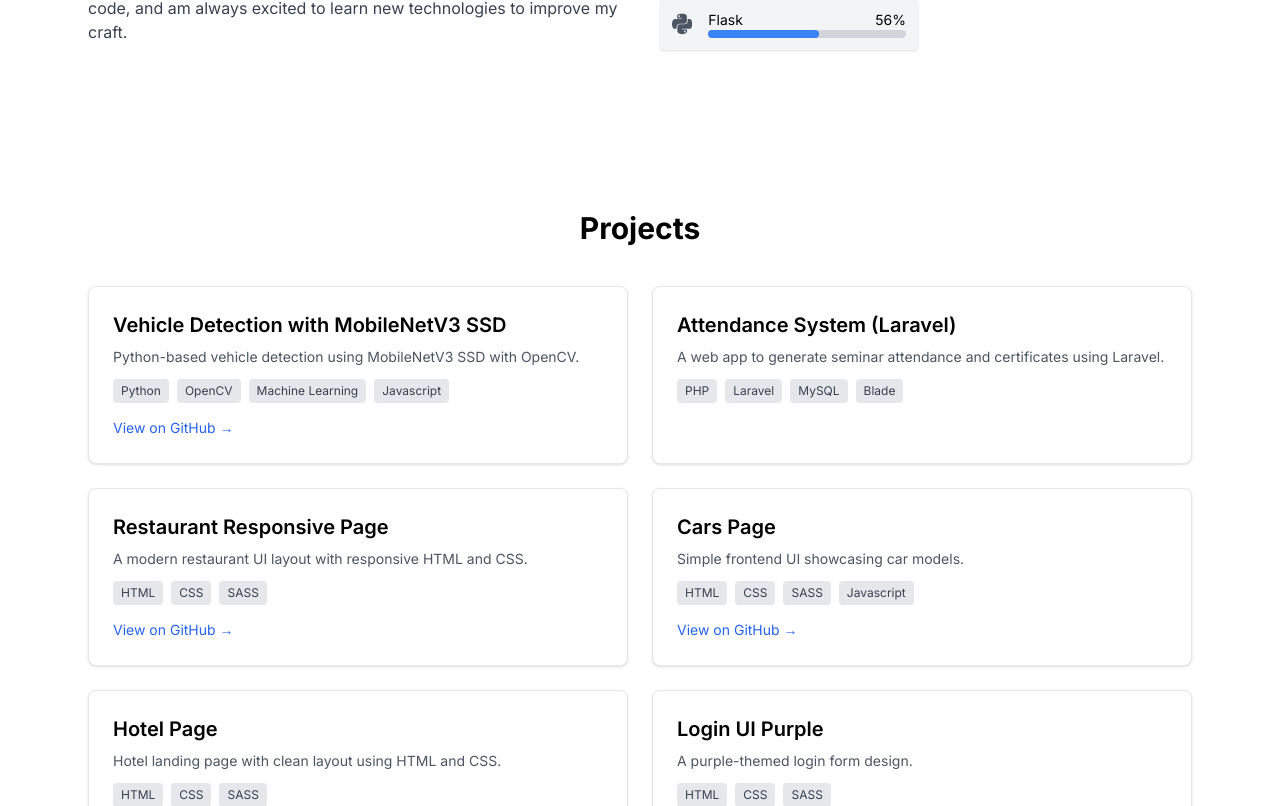
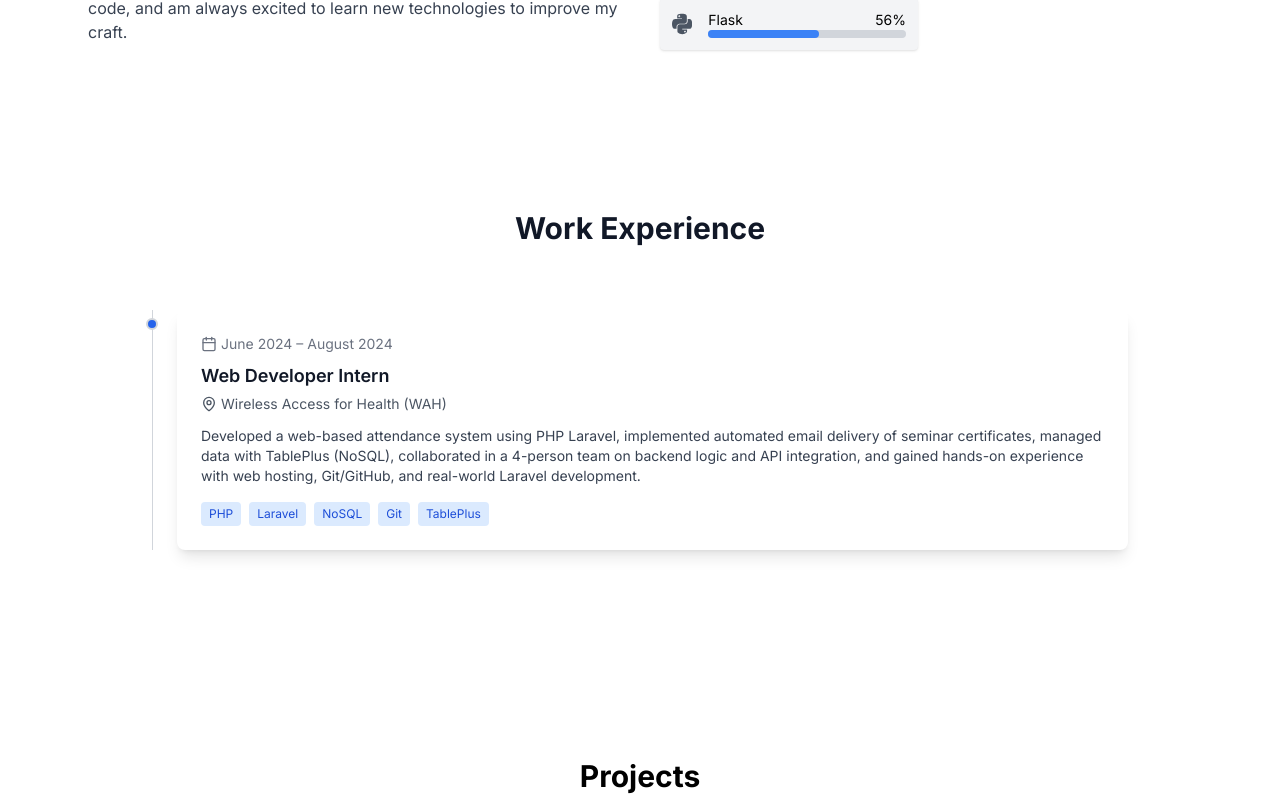
Before and after one commit to SpimJO/My-Portfolio, a React (Create React App) app: page / in a window 1280 px wide. Shown: the part 1414-2220 px from the top of the page. Built offline with nearby package versions, Linux system fonts and the light colour scheme.

Commit message:
add work history pages and change the nav bar responsive

```diff
--- a/src/App.js
+++ b/src/App.js
@@ -6,6 +6,7 @@ import Home from "./pages/Home";
 import About from "./pages/About";
 import Projects from "./pages/Projects";
 import Contact from "./pages/Contact";
+import Experience from "./pages/Experience";
 
 export default function App() {
   return (
@@ -15,6 +16,7 @@ export default function App() {
         <main>
           <Home id="home" />
           <About id="about" />
+          <Experience id="experience" />
           <Projects id="projects" />
           <Contact id="contact" />
         </main>
--- a/src/components/Navbar.jsx
+++ b/src/components/Navbar.jsx
@@ -1,20 +1,45 @@
-import React from "react";
+import React, { useState } from "react";
 import DarkModeToggle from './DarkModeToggle';
-
+import { Menu, X } from 'lucide-react';
 
 export default function Navbar() {
+  const [isOpen, setIsOpen] = useState(false);
+
+  const toggleMenu = () => setIsOpen(!isOpen);
+
   return (
     <header className="sticky top-0 z-50 bg-white dark:bg-gray-800 shadow-sm transition-colors duration-300">
       <nav className="flex justify-between items-center px-6 py-4 max-w-6xl mx-auto">
         <h1 className="text-xl font-bold text-black dark:text-white">Jericho Canlas</h1>
-          <ul className="flex space-x-6 text-sm font-medium">
+
+        {/* Desktop Menu */}
+        <ul className="hidden md:flex space-x-6 text-sm font-medium">
           <li><a href="#home" className="hover:text-blue-600 dark:hover:text-blue-400 text-black dark:text-white transition">Home</a></li>
           <li><a href="#about" className="hover:text-blue-600 dark:hover:text-blue-400 text-black dark:text-white transition">About</a></li>
+          <li><a href="#experience" className="hover:text-blue-600 dark:hover:text-blue-400 text-black dark:text-white transition">Work History</a></li>
           <li><a href="#projects" className="hover:text-blue-600 dark:hover:text-blue-400 text-black dark:text-white transition">Projects</a></li>
           <li><a href="#contact" className="hover:text-blue-600 dark:hover:text-blue-400 text-black dark:text-white transition">Contact</a></li>
         </ul>
-  <DarkModeToggle />
-</nav>
+
+        {/* Dark mode toggle + mobile icon */}
+        <div className="flex items-center gap-4">
+          <DarkModeToggle />
+          <button onClick={toggleMenu} className="md:hidden text-black dark:text-white">
+            {isOpen ? <X /> : <Menu />}
+          </button>
+        </div>
+      </nav>
+
+      {/* Mobile Menu */}
+      {isOpen && (
+        <ul className="md:hidden px-6 pb-4 space-y-2 bg-white dark:bg-gray-800">
+          <li><a href="#home" onClick={toggleMenu} className="block text-black dark:text-white hover:text-blue-600 dark:hover:text-blue-400">Home</a></li>
+          <li><a href="#about" onClick={toggleMenu} className="block text-black dark:text-white hover:text-blue-600 dark:hover:text-blue-400">About</a></li>
+          <li><a href="#experience" onClick={toggleMenu} className="block text-black dark:text-white hover:text-blue-600 dark:hover:text-blue-400">Work History</a></li>
+          <li><a href="#projects" onClick={toggleMenu} className="block text-black dark:text-white hover:text-blue-600 dark:hover:text-blue-400">Projects</a></li>
+          <li><a href="#contact" onClick={toggleMenu} className="block text-black dark:text-white hover:text-blue-600 dark:hover:text-blue-400">Contact</a></li>
+        </ul>
+      )}
     </header>
   );
 }
--- /dev/null
+++ b/src/pages/Experience.jsx
@@ -0,0 +1,83 @@
+import React from 'react';
+import { motion } from 'framer-motion';
+import { Calendar, MapPin } from 'lucide-react';
+
+const experiences = [
+  {
+    company: 'Wireless Access for Health (WAH)',
+    role: 'Web Developer Intern',
+    duration: 'June 2024 – August 2024',
+    description:
+      'Developed a web-based attendance system using PHP Laravel, implemented automated email delivery of seminar certificates, managed data with TablePlus (NoSQL), collaborated in a 4-person team on backend logic and API integration, and gained hands-on experience with web hosting, Git/GitHub, and real-world Laravel development.',
+    tech: ['PHP', 'Laravel', 'NoSQL', 'Git', 'TablePlus'],
+  }//,
+  //{
+   // company: 'Future Opportunity',
+   // role: 'Open for Offers',
+   // duration: 'Coming Soon',
+   // description:
+   //   'This space is reserved for your next exciting opportunity. Stay tuned for what’s next!',
+   // tech: ['React', 'Tailwind', 'Next.js', 'MongoDB'],
+ // }
+];
+
+export default function Experience({ id }) {
+  return (
+    <section id={id} className="max-w-5xl mx-auto px-6 py-20">
+      <motion.h2
+        className="text-3xl font-bold text-center text-gray-900 dark:text-white mb-16"
+        initial={{ opacity: 0, y: 20 }}
+        whileInView={{ opacity: 1, y: 0 }}
+        transition={{ duration: 0.6 }}
+        viewport={{ once: true }}
+      >
+        Work Experience
+      </motion.h2>
+
+      <div className="relative border-l border-gray-300 dark:border-gray-600">
+        {experiences.map((exp, idx) => (
+          <motion.div
+            key={idx}
+            className="mb-12 ml-6 relative"
+            initial={{ opacity: 0, y: 30 }}
+            whileInView={{ opacity: 1, y: 0 }}
+            transition={{ delay: idx * 0.1, duration: 0.6 }}
+            viewport={{ once: true }}
+          >
+            {/* Timeline Dot */}
+            <div className="absolute w-3 h-3 bg-blue-600 rounded-full -left-[31px] top-2 border-2 border-gray-300 dark:border-gray-600"></div>
+
+            {/* Card */}
+            <div className="bg-white dark:bg-gray-800 rounded-lg shadow-lg p-6 transition">
+              <div className="flex items-center text-sm text-gray-500 dark:text-gray-400 mb-2">
+                <Calendar className="w-4 h-4 mr-1" />
+                <span>{exp.duration}</span>
+              </div>
+
+              <h3 className="text-lg font-semibold text-gray-900 dark:text-white mb-1">
+                {exp.role}
+              </h3>
+              <div className="flex items-center text-sm text-gray-600 dark:text-gray-300 mb-3">
+                <MapPin className="w-4 h-4 mr-1" />
+                <span>{exp.company}</span>
+              </div>
+
+              <p className="text-sm text-gray-700 dark:text-gray-300 mb-4">{exp.description}</p>
+
+              <div className="flex flex-wrap gap-2">
+                {exp.tech.map((tag, i) => (
+                  <span
+                    key={i}
+                    className="bg-blue-100 dark:bg-blue-900 text-blue-700 dark:text-blue-300 text-xs font-medium px-2 py-1 rounded"
+                  >
+                    {tag}
+                  </span>
+                ))}
+              </div>
+            </div>
+          </motion.div>
+        ))}
+      </div>
+    </section>
+  );
+}
```
Also changed, not shown: src/assets/wah-logo.png (added).
